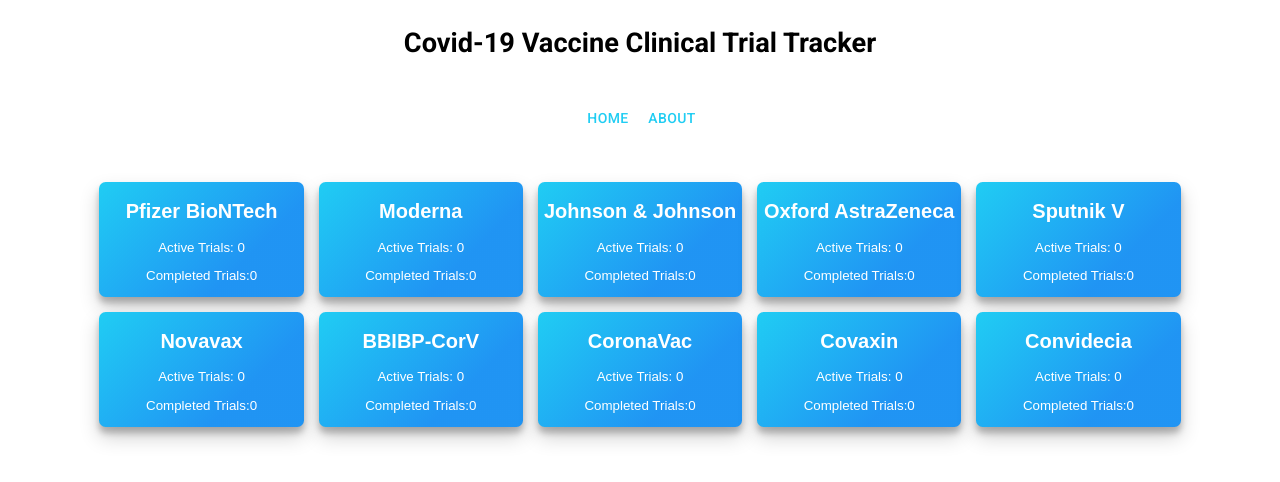
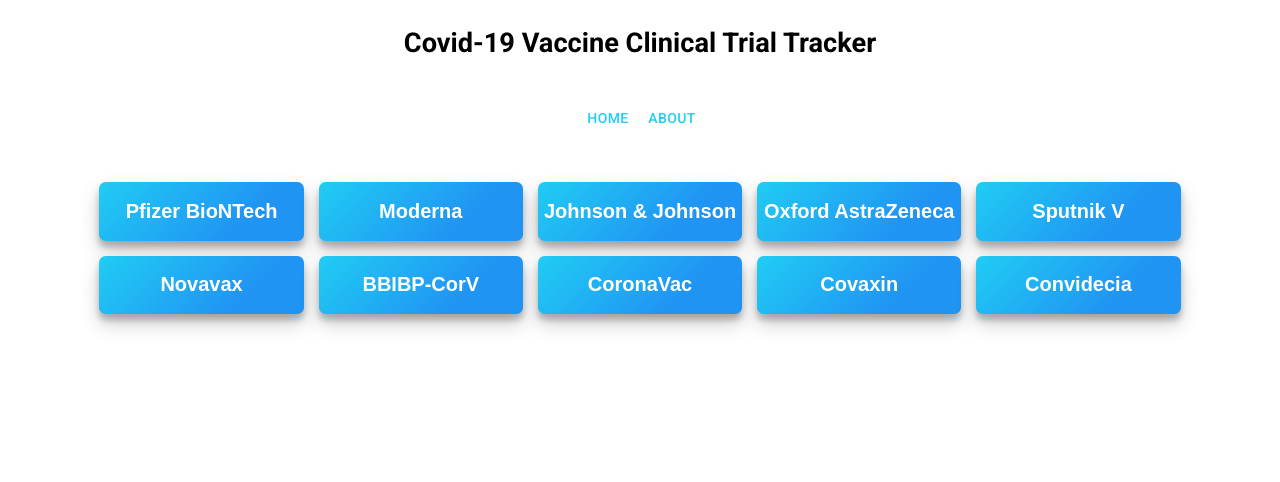
Before and after one commit to A2-NieR/c19_vaccine_trial_tracker, a React (Create React App) app: page / in a window 1280 px wide. Shown: the top 482 px of the page. Built offline with nearby package versions, Linux system fonts and the light colour scheme; no server answers; the HTML template or start-up script is replaced by a standard one.

Commit message:
Confitional rendering of active/completed tracker

```diff
--- a/src/App.js
+++ b/src/App.js
@@ -43,8 +43,10 @@
           counter++;
         }
       }
+      return counter;
+    } else {
+      return undefined;
     }
-    return counter;
   };
 
   const getCompletedTrials = (name) => {
@@ -57,8 +59,10 @@
           counter++;
         }
       }
+      return counter;
+    } else {
+      return undefined;
     }
-    return counter;
   };
 
   return (
@@ -97,12 +101,16 @@
                   setMenu();
                 }}>
                 <h2>{vax.name}</h2>
+                {getActiveTrials(vax.name) !== undefined && (
                   <p className='active'>
                     Active Trials: {getActiveTrials(vax.name)}
                   </p>
+                )}
+                {getCompletedTrials(vax.name) !== undefined && (
                   <p className='completed'>
                     Completed Trials:{getCompletedTrials(vax.name)}
                   </p>
+                )}
               </button>
             ))}
           </div>
```
Lines whose indentation alone changed are shown as unchanged.
